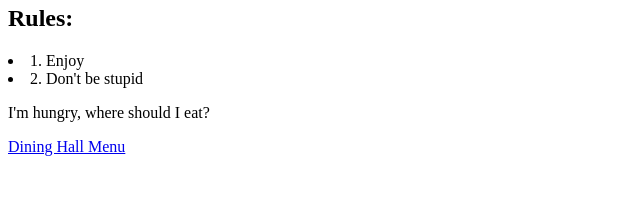
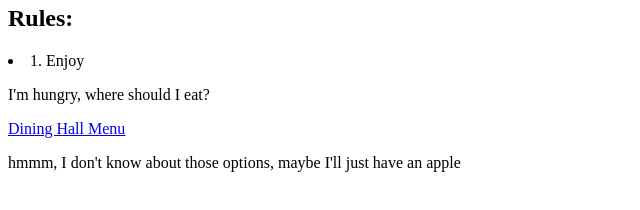
Before and after one commit to KatarinaBH8/CSS, a plain HTML site: page index.html in a window 1280 px wide. Shown: the part 548-758 px from the top of the page, without its empty margins (0-640 px from the left). Drawn offline with Linux system fonts and the light colour scheme.

Commit message:
Update index.html

```diff
--- a/index.html
+++ b/index.html
@@ -14,8 +14,8 @@
         <a href="https://commons.wikimedia.org/wiki/File:Red_Apple.jpg">Link to Source</a>
         <h2>Rules:</h2>
         <li>1. Enjoy</li>
-        <li>2. Don't be stupid</li>
         <p>I'm hungry, where should I eat?</p>
         <a href="https://www.brynmawr.edu/inside/offices-services/dining-services/menus-hours">Dining Hall Menu</a>
+        <p>hmmm, I don't know about those options, maybe I'll just have an apple</p>
     </body>
 </html>
```
